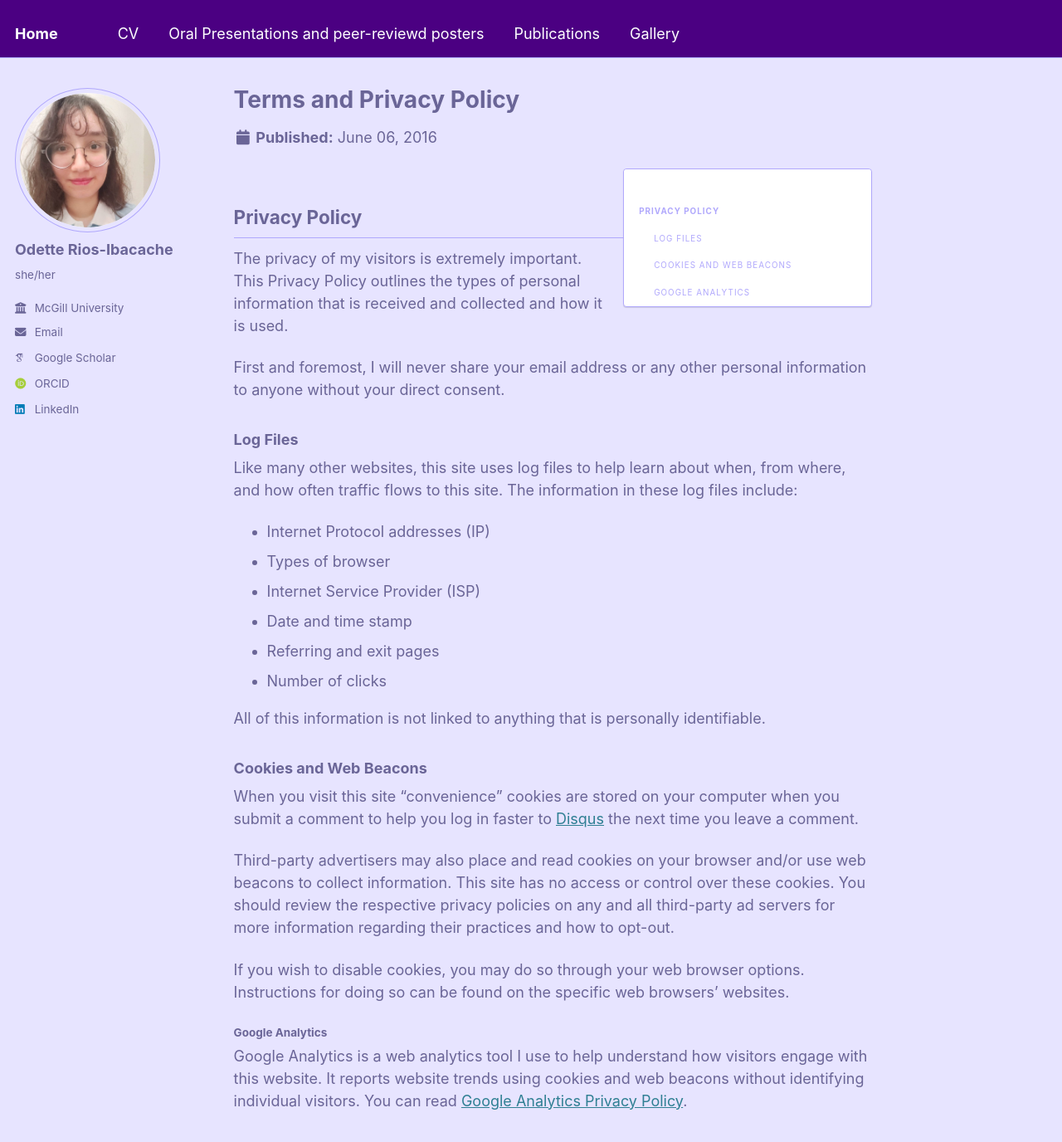
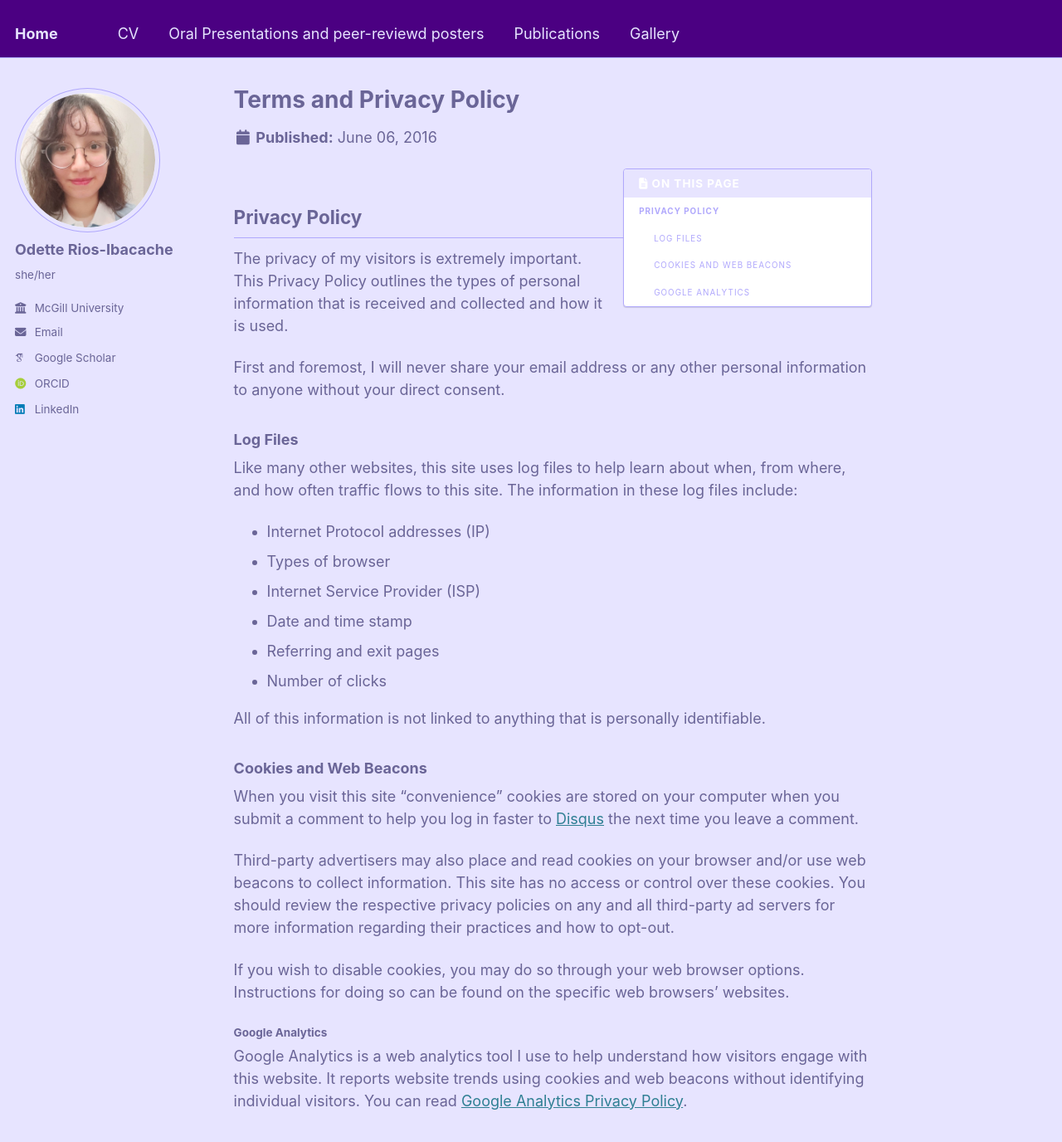
Before and after one commit to OdetteRiosI/odetteriosi.github.io, a Jekyll site: the page built from _pages/terms.md, in a window 1280 px wide and 1400 px high. Shown: the top 1376 px of the window at 83% size. Built offline with Jekyll 4.4.1, drawn with Linux system fonts in a browser that asks for light colours; some web fonts are replaced.

Commit message:
Update _variables.scss

```diff
--- a/_sass/_variables.scss
+++ b/_sass/_variables.scss
@@ -68,7 +68,7 @@ $code-background-color-dark : $light-gray;
 $text-color                 : $dark-gray;
 $border-color               : #b0a8fc/*$lighter-gray*/;
 
-$primary-color              : white; /*#7a8288*/;
+$primary-color              : #e7e4ff; /*#7a8288;*/
 $success-color              : #62c462;
 $warning-color              : #f89406;
 $danger-color               : #ee5f5b;
```
